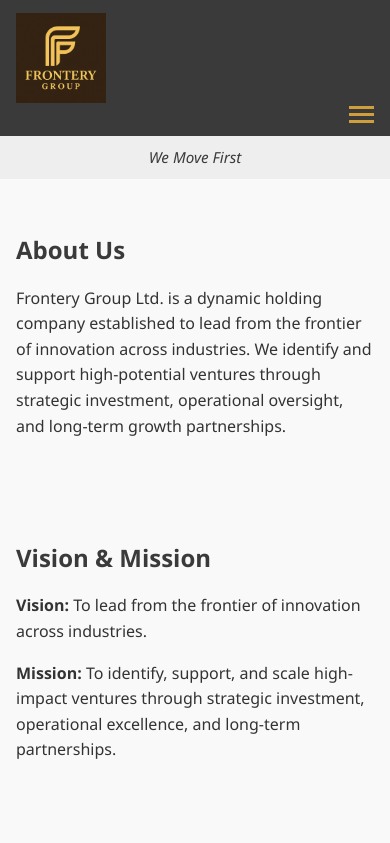
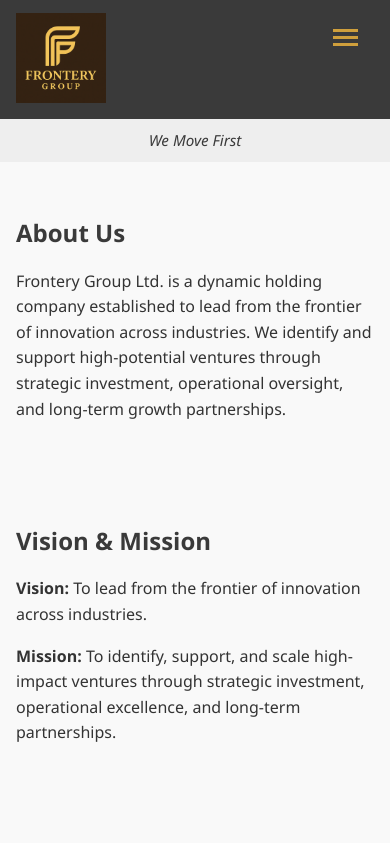
Before and after one commit to TheMayor001/Frontery-group, a plain HTML site: page index.html in a window 390 px wide. Shown: the top 843 px of the page. Drawn offline with Linux system fonts and the light colour scheme.

Commit message:
Improve hamburger menu positioning in header
Set the hamburger menu to absolute positioning in the header for better placement and stacking. Removed unnecessary flex alignment and adjusted z-index to ensure proper layering.

```diff
--- a/style.css
+++ b/style.css
@@ -33,6 +33,7 @@
   max-width: 1000px;
   margin: 0 auto;
   flex-wrap: wrap;
+  position: relative;
 }
 
 .logo-img {
@@ -72,7 +73,10 @@
   flex-direction: column;
   cursor: pointer;
   gap: 4px;
-  margin-left: auto; /* Right-align the hamburger icon */
+  position: absolute;
+  top: 1rem;
+  right: 1rem;
+  z-index: 1001;
 }
 
 .hamburger span {
@@ -160,7 +164,6 @@
 
   .hamburger {
     display: flex;
-    align-self: flex-end;
   }
 
   .nav-menu {
```
